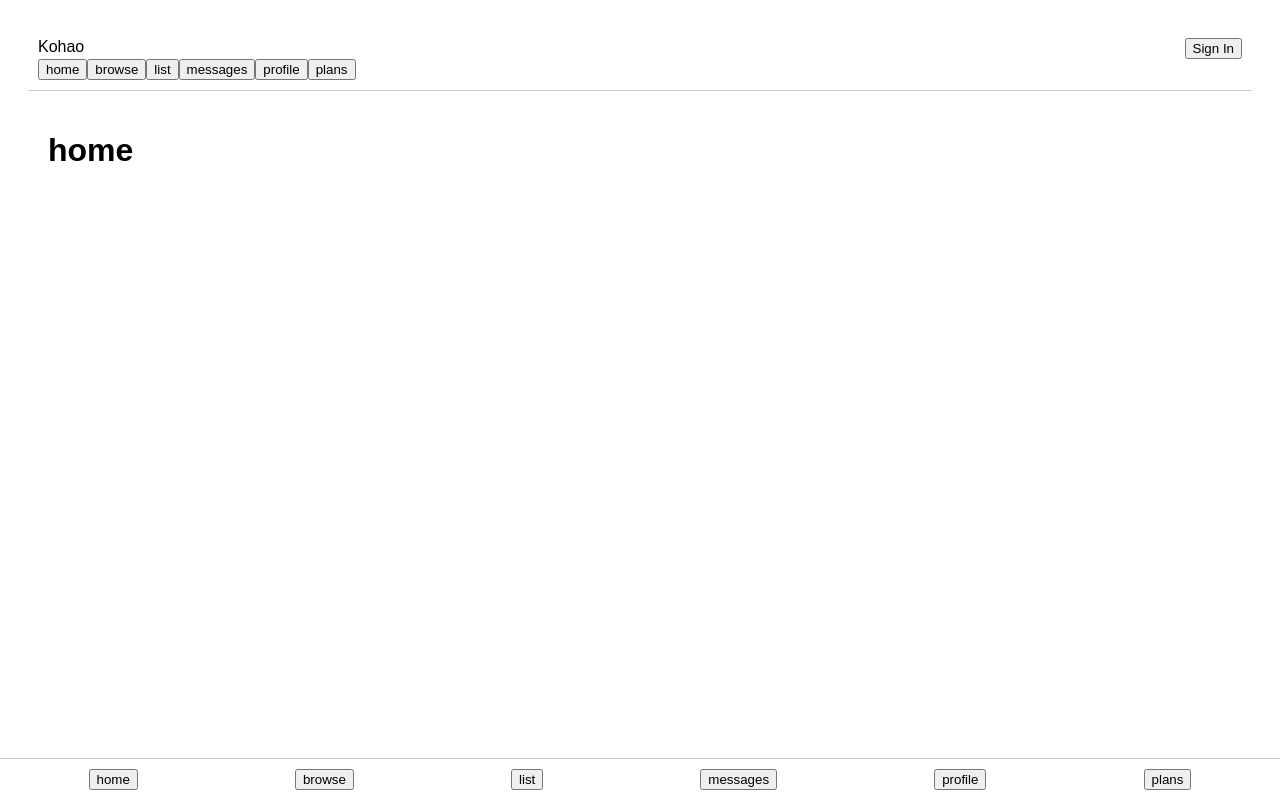
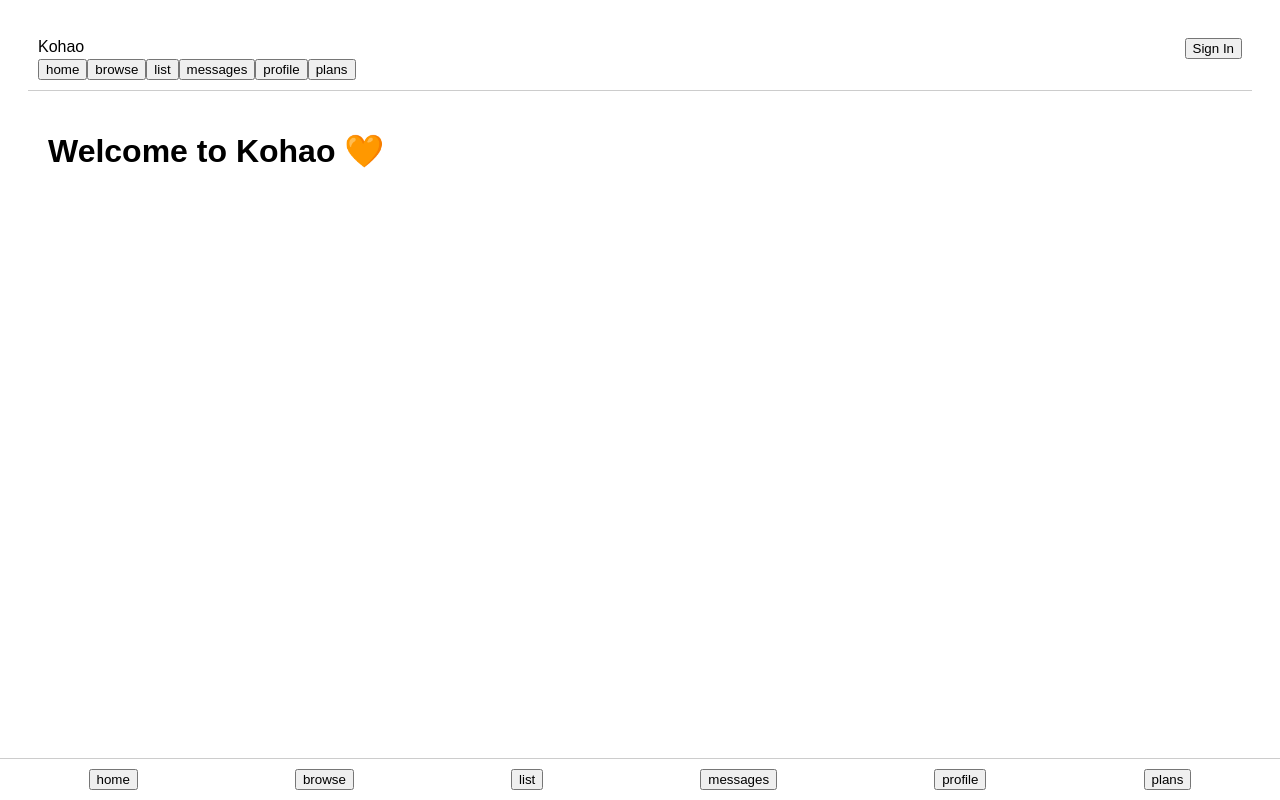
Before and after one commit to kohao-app/Kohao-app, a React app in the folder src/: page / in a window 1280 px wide. Built offline with nearby package versions, Linux system fonts and the light colour scheme; the HTML template or start-up script is replaced by a standard one.

Commit message:
Update App.jsx
Force rebuild 3

```diff
--- a/src/App.jsx
+++ b/src/App.jsx
@@ -64,7 +64,12 @@ export default function App() {
       </header>
 
       <main style={S.main}>
-        <h1>{tab}</h1>
+       {tab === "home" && <h1>Welcome to Kohao 🧡</h1>}
+       {tab === "browse" && <h1>Browse Listings</h1>}
+       {tab === "list" && <h1>Create a Listing</h1>}
+       {tab === "messages" && <h1>Your Messages</h1>}
+       {tab === "profile" && <h1>Your Profile</h1>}
+       {tab === "plans" && <h1>Plans & Pricing</h1>}
       </main>
 
       <nav style={S.bottomNav}>
```
